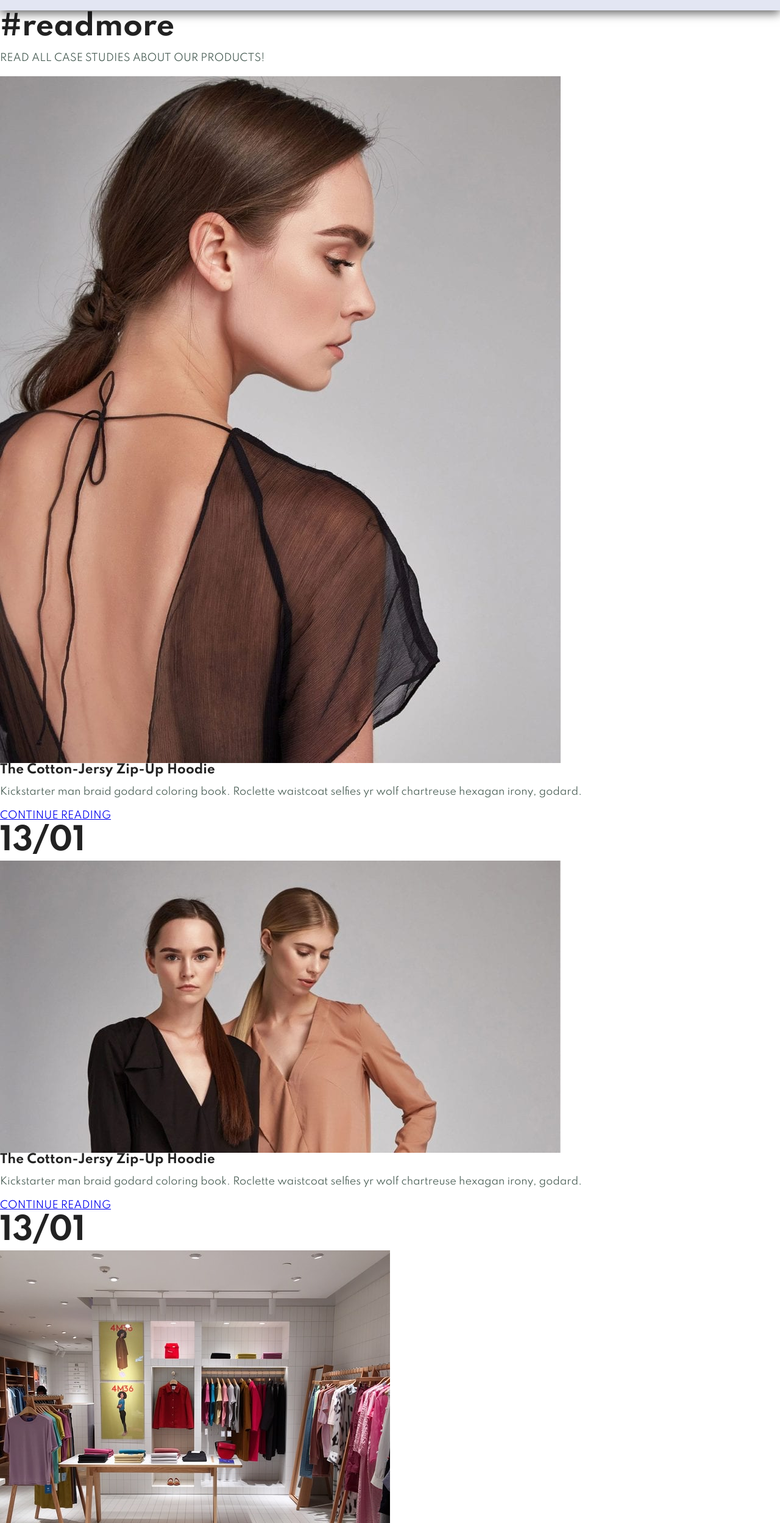
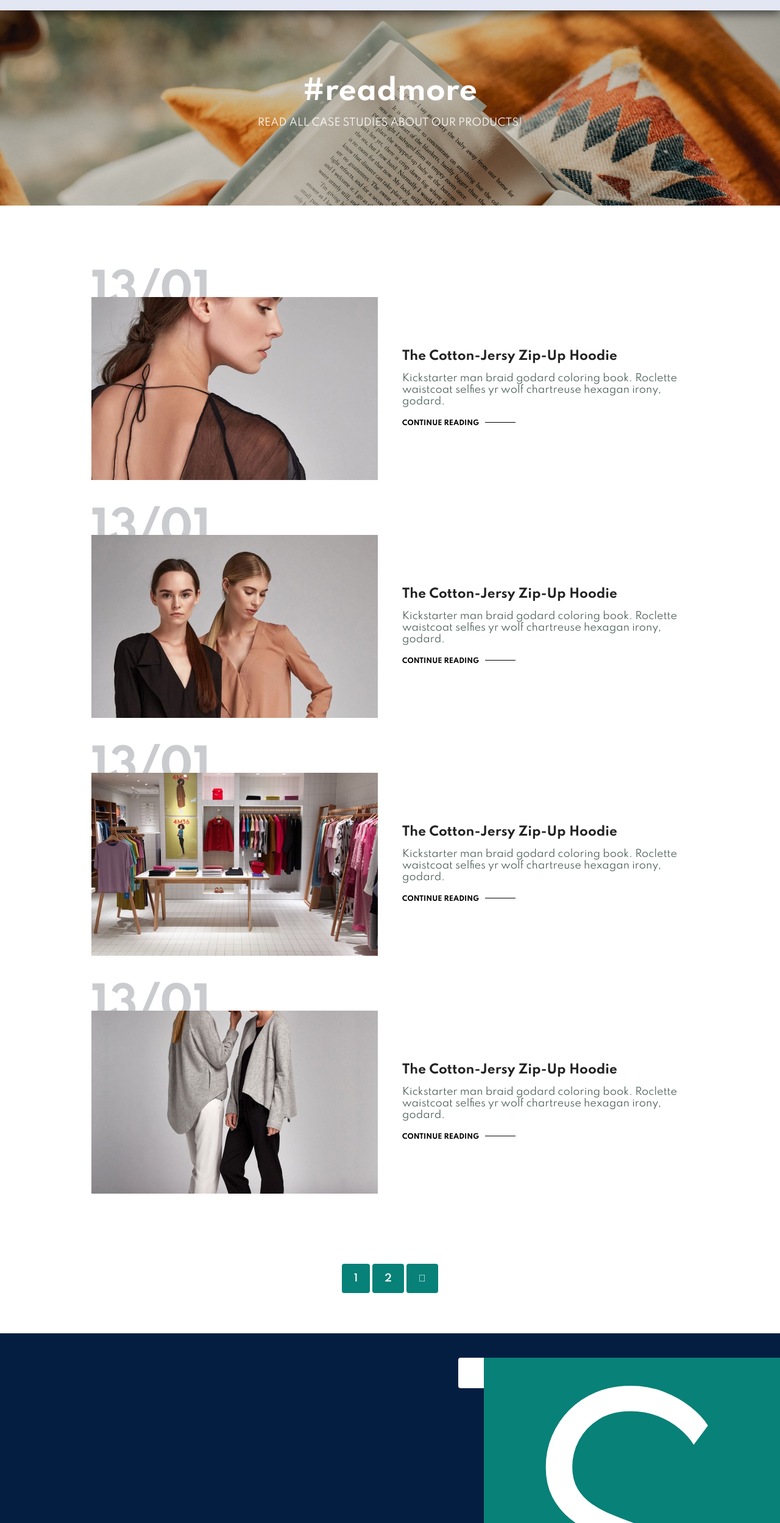
Before and after one commit to CodeByAshuu/Cara-Fashion_Retail_Website, a plain HTML site: page blog.html in a window 1280 px wide. Shown: the part 63-2560 px from the top of the page at 61% size. Drawn offline with Linux system fonts and the light colour scheme.

Commit message:
Update styles.css
Added CSS styles for shop/ sproduct/ blog Pages

```diff
--- a/styles.css
+++ b/styles.css
@@ -636,3 +636,173 @@ footer .copyright{
         height: 35vh;
     }
 }
+
+/* SHOP */
+
+/* page header */
+#page-header{
+    background-image: url("img/banner/b1.jpg");
+    width: 100%;
+    height: 40vh;
+    background-size: cover;
+    display: flex;
+    justify-content: center;
+    text-align: center;
+    flex-direction: column;
+    padding: 14px;
+}
+
+#page-header h2,
+#page-header p{
+    color: #fff;
+}
+
+/* click to next button */
+#pagination{
+    text-align: center;
+}
+
+#pagination a{
+    text-decoration: none;
+    background-color: #088178;
+    padding: 15px 20px;
+    border-radius: 4px;
+    color: #fff;
+    font-weight: 600;
+}
+
+#pagination a i{
+    font-size: 16px;
+    font-weight: 600;
+}
+
+/* single product */
+#prodetails{
+    display: flex;
+    margin-top: 20px;
+    padding-top: 0;
+}
+
+#prodetails .single-pro-image{
+    width: 40%;
+    margin-right: 50px;
+}
+
+.small-img-group{
+    display: flex;
+    justify-content: space-between;
+    padding-top: 5px;
+}
+
+.small-img-col{
+    flex-basis: 24%;
+    cursor: pointer;
+}
+
+#prodetails .single-pro-details{
+    width: 50%;
+}
+
+#prodetails .single-pro-details h4{
+    padding: 40px 0 20px 0;
+}
+
+#prodetails .single-pro-details h2{
+font-size: 26px;
+}
+
+#prodetails .single-pro-details select{
+    display: block;
+    padding: 5px 10px;
+    margin-bottom: 10px;
+}
+
+#prodetails .single-pro-details input{
+    width: 50px;
+    height: 47px;
+    padding-left: 10px;
+    font-size: 16px;
+    margin-right: 10px;
+}
+
+#prodetails .single-pro-details input:focus{
+    outline: none;
+}
+
+#prodetails .single-pro-details button{
+    background-color: #088178;
+    color: #fff;
+}
+
+#prodetails .single-pro-details span{
+    line-height: 30px;
+}
+
+/* BLOG */
+#page-header.blog-header{
+    background-image: url("img/banner/b19.jpg");
+}
+
+#blog{
+    padding: 150px 150px 0 150px;
+}
+
+#blog .blog-box{
+    display: flex;
+    align-items: center;
+    width: 100%;
+    position: relative;
+    padding-bottom: 90px;
+}
+
+#blog .blog-img{
+    width: 50%;
+    margin-right: 40px;
+}
+
+#blog img{
+    width: 100%;
+    height: 300px;
+    object-fit: cover;
+}
+
+#blog .blog-details{
+    width: 50%;
+}
+
+#blog .blog-details a{
+    text-decoration: none;
+    font-size: 11px;
+    color: #000;
+    font-weight: 700;
+    position: relative;
+    transition: 0.3s;
+}
+
+#blog .blog-details a::after{
+    content: "";
+    width: 50px;
+    height: 1px;
+    background-color: #000;
+    position: absolute;
+    top: 4px;
+    right: -60px;
+}
+
+#blog .blog-details a:hover{
+    color: #088178;
+}
+
+#blog .blog-details a:hover::after{
+    background-color: #088178;
+}
+
+#blog .blog-box h1{
+    position: absolute;
+    top: -40px;
+    left: 0;
+    font-size: 70px;
+    font-weight: 700;
+    color: #c9cbce;
+    z-index: -9;
+}
```
